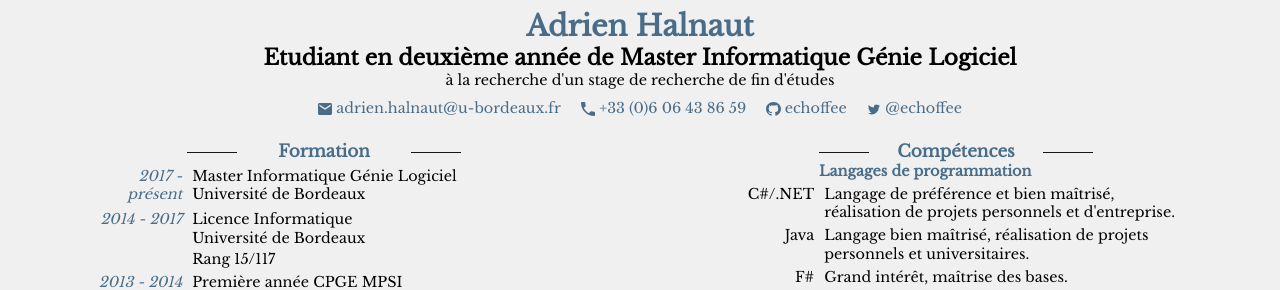
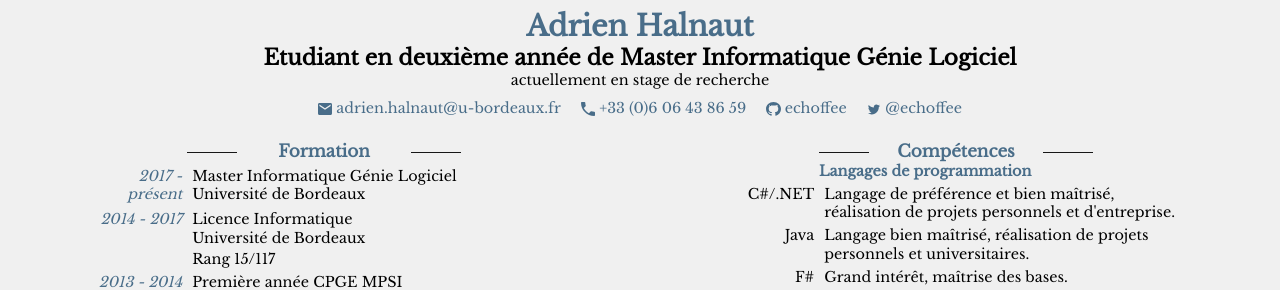
Before and after one commit to eikofee/eikofee.github.io, a Jekyll site: the page built from index.md, in a window 1280 px wide. Shown: the top 290 px of the page. Built offline with Jekyll 4.4.1, drawn with Linux system fonts in a browser that asks for light colours.

Commit message:
No longer looking for internship

```diff
--- a/_data/infos.yml
+++ b/_data/infos.yml
@@ -1,7 +1,7 @@
 -
     name: Adrien Halnaut
     status: Etudiant en deuxième année de Master Informatique Génie Logiciel
-    intro: à la recherche d'un stage de recherche de fin d'études
+    intro: actuellement en stage de recherche
     mail: adrien.halnaut@u-bordeaux.fr
     phone: +33 (0)6 06 43 86 59
     github: echoffee
```
